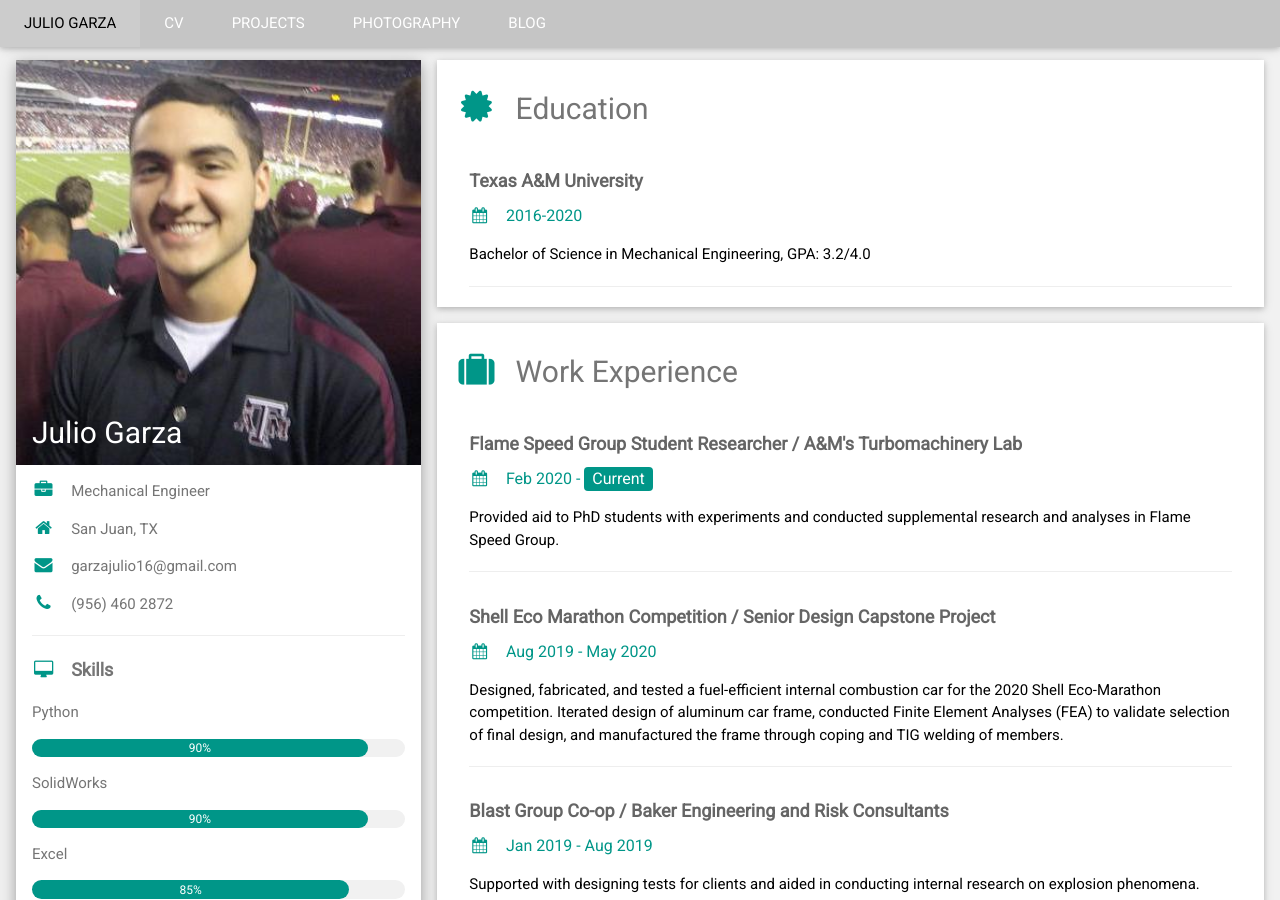
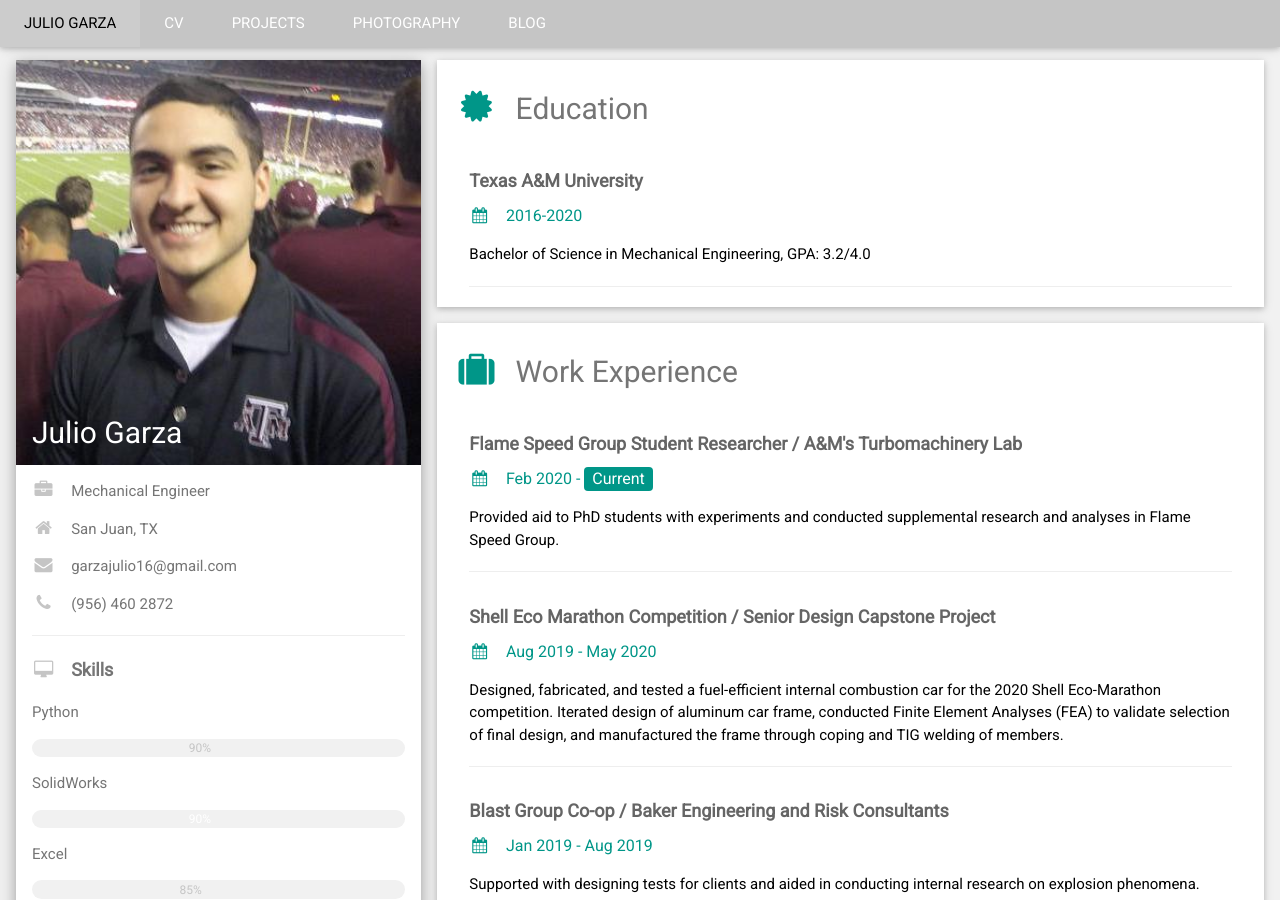
Before and after one commit to juliogarza/juliogarza.github.io, a Jekyll site: the page built from CV.html, in a window 1280 px wide and 900 px high. Built offline with Jekyll 4.4.1, drawn with Linux system fonts in a browser that asks for light colours.

Commit message:
Update CV.html
Changed color of left column. Test.

```diff
--- a/CV.html
+++ b/CV.html
@@ -20,53 +20,53 @@ title: CV
           </div>
         </div>
         <div class="w3-container">
-          <p><i class="fa fa-briefcase fa-fw w3-margin-right w3-large w3-text-teal"></i>Mechanical Engineer</p>
-          <p><i class="fa fa-home fa-fw w3-margin-right w3-large w3-text-teal"></i>San Juan, TX </p>
-          <p><i class="fa fa-envelope fa-fw w3-margin-right w3-large w3-text-teal"></i>garzajulio16@gmail.com</p>
-          <p><i class="fa fa-phone fa-fw w3-margin-right w3-large w3-text-teal"></i>(956) 460 2872</p>
+          <p><i class="fa fa-briefcase fa-fw w3-margin-right w3-large" style="color:#C5C5C5;"></i>Mechanical Engineer</p>
+          <p><i class="fa fa-home fa-fw w3-margin-right w3-large" style="color:#C5C5C5;"></i>San Juan, TX </p>
+          <p><i class="fa fa-envelope fa-fw w3-margin-right w3-large" style="color:#C5C5C5;"></i>garzajulio16@gmail.com</p>
+          <p><i class="fa fa-phone fa-fw w3-margin-right w3-large" style="color:#C5C5C5;"></i>(956) 460 2872</p>
           <hr>
 
-          <p class="w3-large"><b><i class="fa fa-desktop fa-fw w3-margin-right w3-text-teal"></i>Skills</b></p>
+          <p class="w3-large"><b><i class="fa fa-desktop fa-fw w3-margin-right" style="color:#C5C5C5;"></i>Skills</b></p>
           <p>Python</p>
           <div class="w3-light-grey w3-round-xlarge w3-small">
-            <div class="w3-container w3-center w3-round-xlarge w3-teal" style="width:90%">90%</div>
+            <div class="w3-container w3-center w3-round-xlarge" style="color:#C5C5C5; width:90%">90%</div>
           </div>
           <p>SolidWorks</p>
           <div class="w3-light-grey w3-round-xlarge w3-small">
-            <div class="w3-container w3-center w3-round-xlarge w3-teal" style="width:90%">
+            <div class="w3-container w3-center w3-round-xlarge" style="color:#C5C5C5; width:90%">
               <div class="w3-center w3-text-white">90%</div>
             </div>
           </div>
           <p>Excel</p>
           <div class="w3-light-grey w3-round-xlarge w3-small">
-            <div class="w3-container w3-center w3-round-xlarge w3-teal" style="width:85%">85%</div>
+            <div class="w3-container w3-center w3-round-xlarge" style="color:#C5C5C5; width:85%">85%</div>
           </div>
           <p>Matlab</p>
           <div class="w3-light-grey w3-round-xlarge w3-small">
-            <div class="w3-container w3-center w3-round-xlarge w3-teal" style="width:70%">70%</div>
+            <div class="w3-container w3-center w3-round-xlarge" style="color:#C5C5C5; width:70%">70%</div>
           </div>
           <p>LabVIEW</p>
           <div class="w3-light-grey w3-round-xlarge w3-small">
-            <div class="w3-container w3-center w3-round-xlarge w3-teal" style="width:60%">60%</div>
+            <div class="w3-container w3-center w3-round-xlarge" style="color:#C5C5C5; width:60%">60%</div>
           </div>
           <p>Adobe Premier Pro & Photoshop</p>
           <div class="w3-light-grey w3-round-xlarge w3-small">
-            <div class="w3-container w3-center w3-round-xlarge w3-teal" style="width:60%">60%</div>
+            <div class="w3-container w3-center w3-round-xlarge" style="color:#C5C5C5; width:60%">60%</div>
           </div>
           <p>C++</p>
           <div class="w3-light-grey w3-round-xlarge w3-small">
-            <div class="w3-container w3-center w3-round-xlarge w3-teal" style="width:50%">50%</div>
+            <div class="w3-container w3-center w3-round-xlarge" style="color:#C5C5C5; width:50%">50%</div>
           </div>
           <br>
 
-          <p class="w3-large w3-text-theme"><b><i class="fa fa-globe fa-fw w3-margin-right w3-text-teal"></i>Languages</b></p>
+          <p class="w3-large w3-text-theme"><b><i class="fa fa-globe fa-fw w3-margin-right" style="color:#C5C5C5;"></i>Languages</b></p>
           <p>English</p>
           <div class="w3-light-grey w3-round-xlarge">
-            <div class="w3-round-xlarge w3-teal" style="height:24px;width:100%"></div>
+            <div class="w3-round-xlarge" style="color:#C5C5C5; height:24px;width:100%"></div>
           </div>
           <p>Spanish</p>
           <div class="w3-light-grey w3-round-xlarge">
-            <div class="w3-round-xlarge w3-teal" style="height:24px;width:100%"></div>
+            <div class="w3-round-xlarge" style="color:#C5C5C5; height:24px;width:100%"></div>
           </div>
           <br>
         </div>
```
